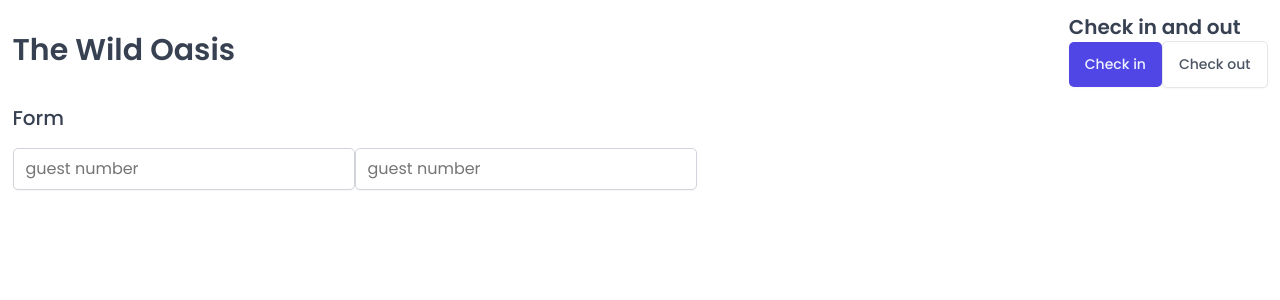
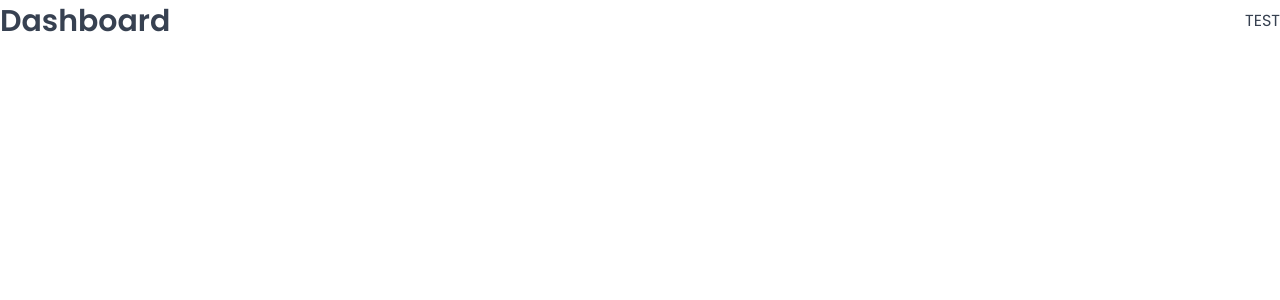
Before and after one commit to MoohamedMoustafa/wild-oasis, a React (Vite) app: page /dashboard in a window 1280 px wide. Shown: the top 300 px of the page. Built offline with nearby package versions, Linux system fonts and the light colour scheme; a web font is replaced by a local one.

Commit message:
feat: integrate react-router for navigation and update App component structure

```diff
--- a/package.json
+++ b/package.json
@@ -12,6 +12,7 @@
   "dependencies": {
     "react": "^18.2.0",
     "react-dom": "^18.2.0",
+    "react-router-dom": "^6.30.3",
     "styled-components": "^6.3.8"
   },
   "devDependencies": {
--- a/src/App.jsx
+++ b/src/App.jsx
@@ -1,51 +1,31 @@
-import styled from "styled-components";
+import { BrowserRouter, Route, Routes, Navigate } from "react-router-dom";
+import Dashboard from "./pages/Dashboard";
+import Bookings from "./pages/Bookings";
+import Cabins from "./pages/Cabins";
+import Users from "./pages/Users";
+import Settings from "./pages/Settings";
+import Account from "./pages/Account";
+import Login from "./pages/Login";
+import PageNotFound from "./pages/PageNotFound";
 import GlobalStyles from "./styles/GlobalStyles";
-import Button from "./ui/Button";
-import Input from "./ui/Input";
-import Heading from "./ui/Heading";
-import Row from "./ui/Row";
-
-const StyledApp = styled.div`
-  padding: 1.25rem;
-`;
 
 export default function App() {
   return (
     <>
       <GlobalStyles />
-      <StyledApp>
-        <Row>
-          <Row type="horizontal">
-            <Heading as="h1">The Wild Oasis</Heading>
-
-            <div>
-              <Heading as="h2">Check in and out</Heading>
-              <Button
-                variation="primary"
-                size="medium"
-                onClick={() => console.log("Button clicked!")}
-              >
-                Check in
-              </Button>
-              <Button
-                variation="secondary"
-                size="medium"
-                onClick={() => console.log("Button clicked!")}
-              >
-                Check out
-              </Button>
-            </div>
-          </Row>
-
-          <Row type="vertical">
-            <Heading as="h3">Form</Heading>
-            <form>
-              <Input placeholder="guest number" type="number" />
-              <Input placeholder="guest number" type="number" />
-            </form>
-          </Row>
-        </Row>
-      </StyledApp>
+      <BrowserRouter>
+        <Routes>
+          <Route index element={<Navigate replace to="dashboard" />} />
+          <Route path="dashboard" element={<Dashboard />} />
+          <Route path="bookings" element={<Bookings />} />
+          <Route path="cabins" element={<Cabins />} />
+          <Route path="users" element={<Users />} />
+          <Route path="settings" element={<Settings />} />
+          <Route path="account" element={<Account />} />
+          <Route path="login" element={<Login />} />
+          <Route path="*" element={<PageNotFound />} />
+        </Routes>
+      </BrowserRouter>
     </>
   );
 }
```
Also changed, not shown: 1 other file (tests, documents, lock files or other folders).
